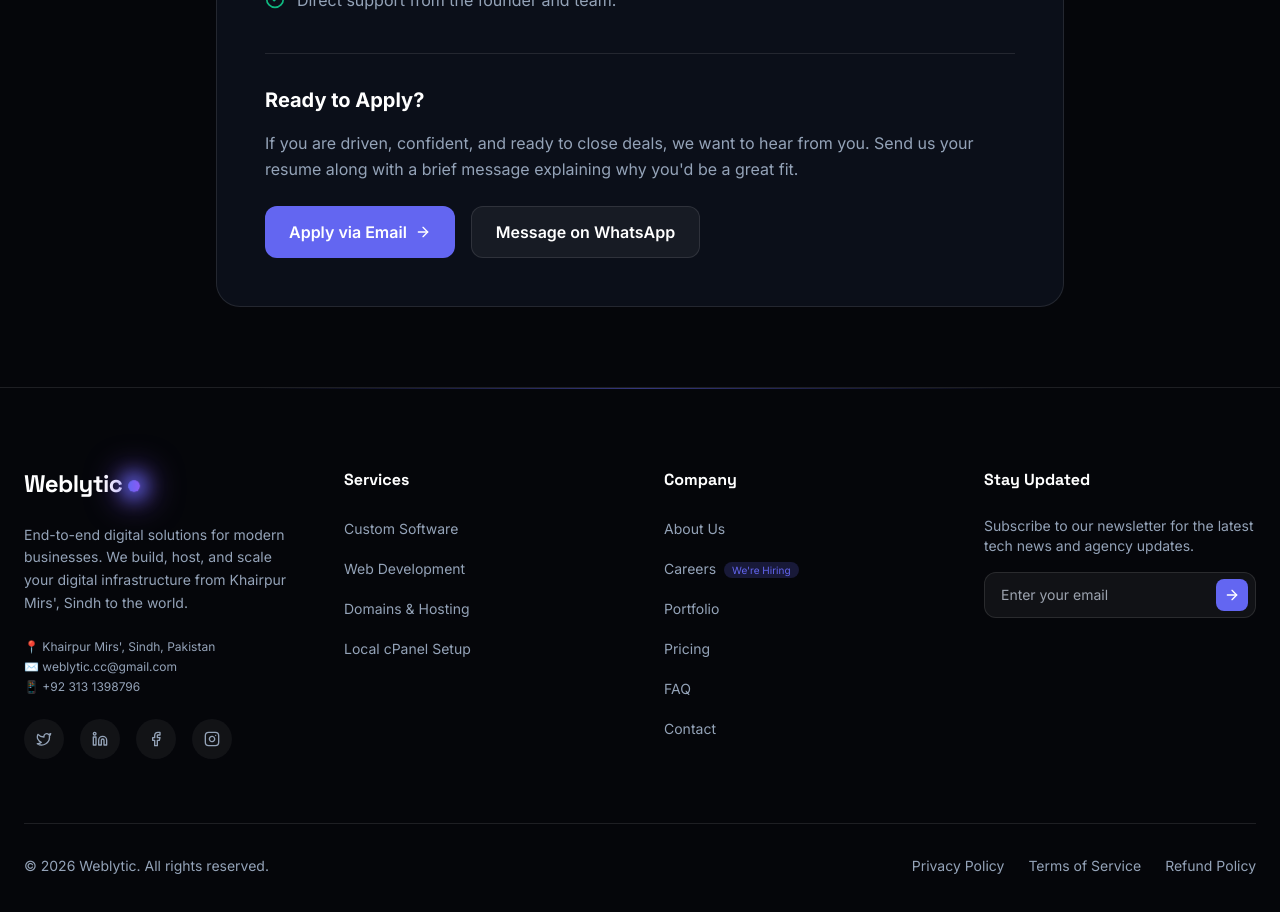
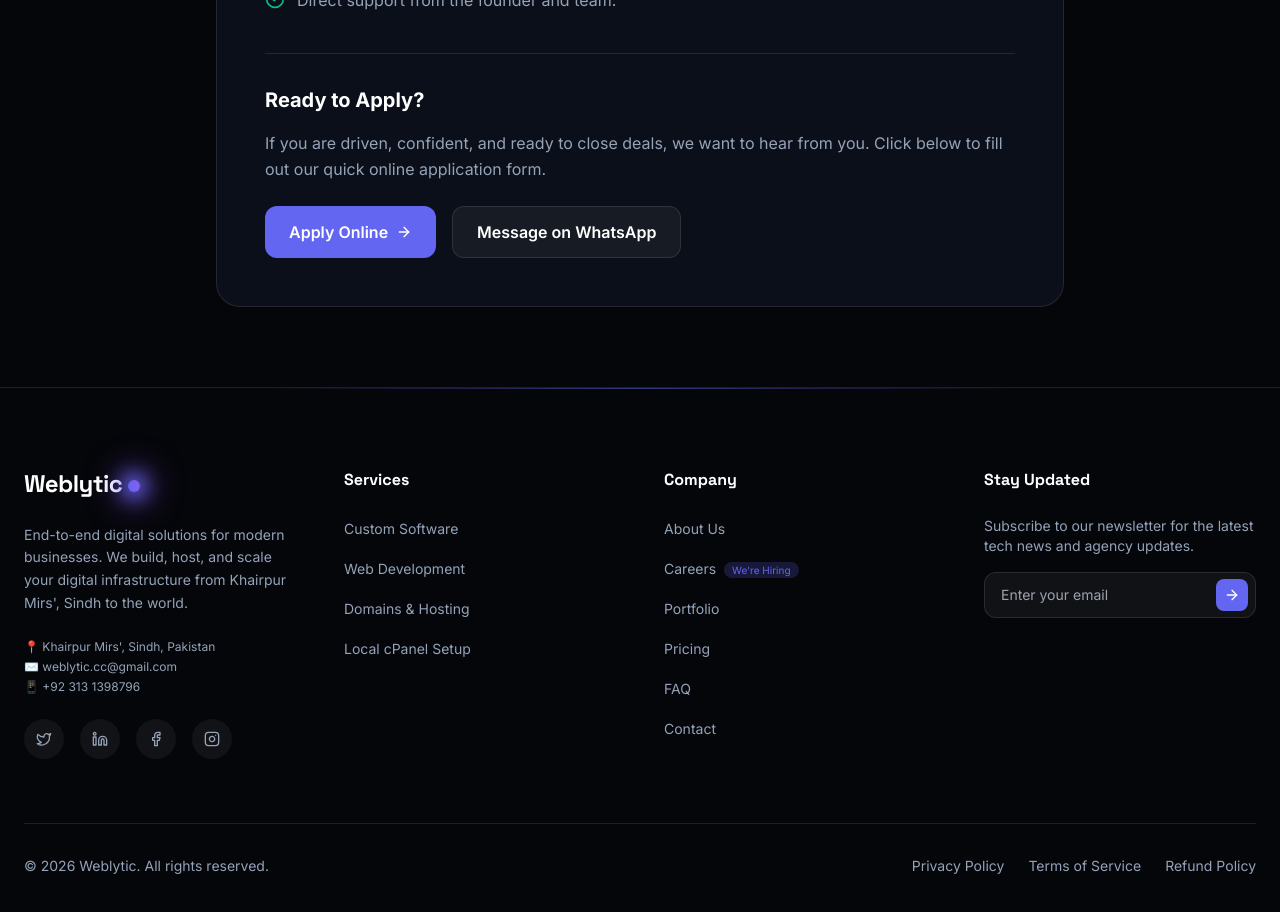
Before and after one commit to Imranalit/weblytic, a Next.js app: page /careers in a window 1280 px wide. Shown: the part 2000-2912 px from the top of the page. Built offline with nearby package versions, Linux system fonts and the light colour scheme.

Commit message:
feat: seamlessly embed Google Form for job application via Apply Online button

```diff
--- a/app/careers/CareersClient.tsx
+++ b/app/careers/CareersClient.tsx
@@ -1,4 +1,6 @@
 "use client";
+
+import { useState } from "react";
 
 import { LazyMotion, domAnimation, m } from "framer-motion";
 import { Briefcase, MapPin, DollarSign, Clock, ArrowRight, CheckCircle2 } from "lucide-react";
@@ -6,6 +8,7 @@
 import Footer from "@/components/Footer";
 
 export default function CareersClient() {
+  const [showForm, setShowForm] = useState(false);
   return (
     <LazyMotion features={domAnimation}>
       <div className="min-h-screen bg-background flex flex-col">
@@ -145,18 +148,21 @@
                 {/* Apply CTA */}
                 <div className="pt-8 border-t border-white/10 mt-10">
                   <h3 className="text-xl font-bold text-white mb-4">Ready to Apply?</h3>
+
+                  {!showForm ? (
+                    <>
                       <p className="mb-6">
                         If you are driven, confident, and ready to close deals, we want to hear from you.
-                    Send us your resume along with a brief message explaining why you'd be a great fit.
+                        Click below to fill out our quick online application form.
                       </p>
                       <div className="flex flex-wrap gap-4">
-                    <a
-                      href="mailto:weblytic.cc@gmail.com?subject=Application:%20Lead%20Conversion%20Specialist"
+                        <button
+                          onClick={() => setShowForm(true)}
                           className="inline-flex items-center justify-center gap-2 px-6 py-3 bg-primary hover:bg-primary-end text-white font-semibold rounded-xl transition-colors"
                         >
-                      Apply via Email
+                          Apply Online
                           <ArrowRight className="w-4 h-4" />
-                    </a>
+                        </button>
                         <a
                           href="https://wa.me/923131398796?text=Hi%20Weblytic,%20I%20am%20interested%20in%20the%20Lead%20Conversion%20Specialist%20role."
                           target="_blank"
@@ -166,6 +172,28 @@
                           Message on WhatsApp
                         </a>
                       </div>
+                    </>
+                  ) : (
+                    <m.div
+                      initial={{ opacity: 0, height: 0 }}
+                      animate={{ opacity: 1, height: "auto" }}
+                      className="w-full mt-4 bg-white/95 rounded-2xl overflow-hidden shadow-2xl"
+                    >
+                      {/* We use a white background container because Google Forms is light-themed by default */}
+                      <iframe
+                        src="https://docs.google.com/forms/d/e/1FAIpQLSeGvSi8sbeogsN3YAIZwB6mK7bUnVU-CJDYGxjASVdVYO5Z5Q/viewform?embedded=true"
+                        width="100%"
+                        height="900"
+                        frameBorder="0"
+                        marginHeight={0}
+                        marginWidth={0}
+                        title="Weblytic Job Application Form"
+                        className="w-full"
+                      >
+                        Loading form...
+                      </iframe>
+                    </m.div>
+                  )}
                 </div>
 
               </div>
```
Lines whose indentation alone changed are shown as unchanged.
